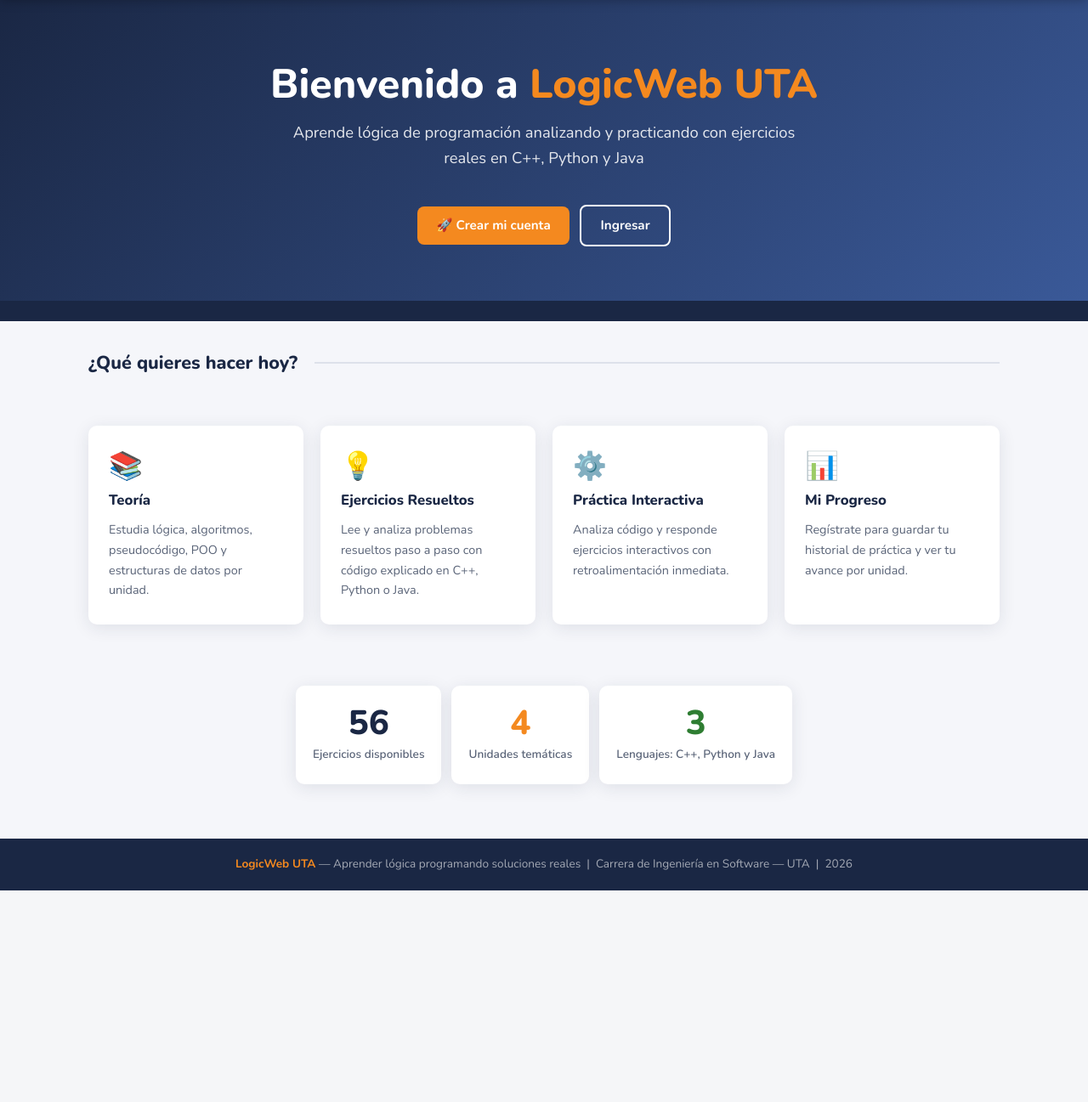
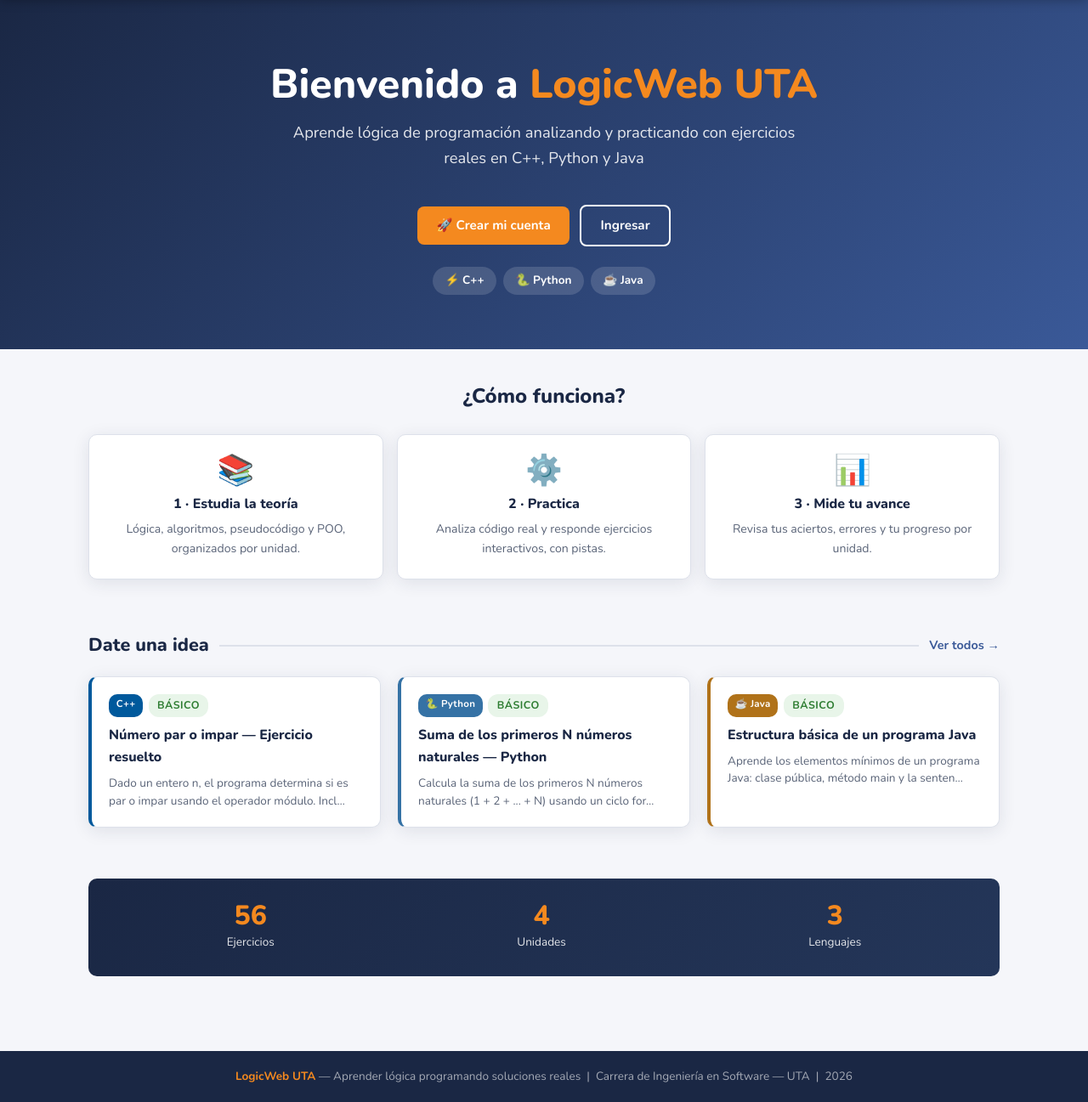
Before and after one commit to Osyanne/LogicWeb-UTA, a Django app: page / in a window 1280 px wide. Shown: the part 63-1360 px from the top of the page at 85% size. Before the commit the page ends 1111 px from the top, so only its background shows below. Run offline with Django 5.2, Linux system fonts and the light colour scheme; data comes from the database, SQL or seed files in the repository; some libraries are stand-ins or nearby versions.

Commit message:
feat(home): redisenar la home como portada (hero+chips, como funciona, destacados, stats)

```diff
--- /dev/null
+++ b/static/css/home.css
@@ -0,0 +1,91 @@
+/* ═══════════════════════════════════════════════════════
+   home.css — Portada de LogicWeb UTA
+   Usa las variables semanticas (claro + oscuro).
+   ═══════════════════════════════════════════════════════ */
+
+/* Chips de lenguaje en el hero (sobre el gradiente azul, en ambos temas) */
+.hero-langs { display: flex; gap: .5rem; justify-content: center; flex-wrap: wrap; margin-top: 1.5rem; }
+.hero-langs .lang-chip {
+  background: rgba(255,255,255,.14);
+  color: #fff;
+  padding: .35rem .9rem;
+  border-radius: 20px;
+  font-size: .85rem;
+  font-weight: 700;
+}
+
+/* Bloque de seccion */
+.home-section { padding: 2.25rem 0 .5rem; }
+.home-section-title { text-align: center; font-size: 1.5rem; font-weight: 800; color: var(--heading); margin-bottom: 1.5rem; }
+
+/* Encabezado de seccion con linea + enlace */
+.section-head { display: flex; align-items: center; gap: .75rem; margin: 1rem 0 1.1rem; }
+.section-head h2 { font-size: 1.35rem; font-weight: 800; color: var(--heading); }
+.section-head .linea { flex: 1; height: 2px; background: var(--border); }
+.section-head .ver-todos { color: var(--azul-claro); font-weight: 700; font-size: .9rem; white-space: nowrap; }
+
+/* Como funciona (3 pasos) */
+.pasos-grid { display: grid; grid-template-columns: repeat(3, 1fr); gap: 1rem; }
+.paso-card {
+  background: var(--surface);
+  border: 1px solid var(--border);
+  border-radius: var(--radio);
+  padding: 1.5rem 1.25rem;
+  text-align: center;
+  box-shadow: var(--shadow);
+  transition: var(--transicion);
+}
+.paso-card:hover { transform: translateY(-3px); box-shadow: var(--shadow-hover); }
+.paso-card .paso-icono { font-size: 2.2rem; line-height: 1; }
+.paso-card h3 { font-size: 1rem; font-weight: 800; color: var(--heading); margin: .55rem 0 .3rem; }
+.paso-card p { font-size: .88rem; color: var(--text-muted); }
+
+/* Ejercicios destacados */
+.destacados-grid { display: grid; grid-template-columns: repeat(3, 1fr); gap: 1.25rem; }
+.card-destacado {
+  background: var(--surface);
+  border: 1px solid var(--border);
+  border-left: 4px solid var(--azul-claro);
+  border-radius: var(--radio);
+  padding: 1.25rem;
+  box-shadow: var(--shadow);
+  transition: var(--transicion);
+  display: flex;
+  flex-direction: column;
+  gap: .5rem;
+  text-decoration: none;
+}
+.card-destacado:hover { transform: translateY(-3px); box-shadow: var(--shadow-hover); }
+.card-destacado.cpp    { border-left-color: #00599c; }
+.card-destacado.python { border-left-color: #3572a5; }
+.card-destacado.java   { border-left-color: #b07219; }
+.card-destacado .chips { display: flex; gap: .4rem; flex-wrap: wrap; }
+.card-destacado .titulo { font-weight: 800; color: var(--heading); font-size: 1rem; }
+.card-destacado .desc { font-size: .85rem; color: var(--text-muted); line-height: 1.5; }
+
+/* Chip de lenguaje (solido, color de marca; legible en ambos temas) */
+.chip-lang { color: #fff; font-size: .72rem; font-weight: 700; padding: .15rem .55rem; border-radius: 10px; letter-spacing: .3px; }
+.chip-lang.cpp    { background: #00599c; }
+.chip-lang.python { background: #3572a5; }
+.chip-lang.java   { background: #b07219; }
+
+/* Banner de stats */
+.stats-banner {
+  background: linear-gradient(135deg, var(--azul), var(--azul-medio));
+  border-radius: var(--radio);
+  padding: 1.75rem;
+  display: flex;
+  justify-content: space-around;
+  text-align: center;
+  color: #fff;
+  margin: 1rem 0;
+  gap: 1rem;
+  flex-wrap: wrap;
+}
+.stats-banner .num { font-size: 2rem; font-weight: 800; color: var(--naranja); line-height: 1; }
+.stats-banner .lbl { font-size: .85rem; opacity: .88; margin-top: .25rem; }
+
+/* Responsivo basico (el pulido movil completo es el sub-proyecto 3) */
+@media (max-width: 720px) {
+  .pasos-grid, .destacados-grid { grid-template-columns: 1fr; }
+}
--- a/templates/inicio/index.html
+++ b/templates/inicio/index.html
@@ -1,9 +1,14 @@
 {% extends 'base.html' %}
+{% load static %}
 {% block titulo %}Inicio{% endblock %}
+
+{% block head_extra %}
+<link rel="stylesheet" href="{% static 'css/home.css' %}">
+{% endblock %}
 
 {% block contenido %}
 
-<!-- ── Hero ── -->
+<!-- Hero -->
 <section class="hero">
   <h1>Bienvenido a <span>LogicWeb UTA</span></h1>
   <p>Aprende lógica de programación analizando y practicando con ejercicios reales en C++, Python y Java</p>
@@ -15,66 +20,75 @@
   {% else %}
     <a href="{% url 'ejercicios_interactivos' %}" class="btn btn-naranja">⚙️ Practicar ahora</a>
   {% endif %}
+  <div class="hero-langs">
+    <span class="lang-chip">⚡ C++</span>
+    <span class="lang-chip">🐍 Python</span>
+    <span class="lang-chip">☕ Java</span>
+  </div>
 </section>
 
-<!-- ── Unidades disponibles ── -->
-<div class="unidades-strip">
-  {% for u in unidades %}
-    <a href="{% url 'contenidos_lista' %}?unidad={{ u.unidad }}" class="badge-unidad">
-      U{{ u.unidad }}
-    </a>
-  {% endfor %}
-</div>
+<div class="container">
 
-<!-- ── Accesos rápidos ── -->
-<div class="container">
-  <h2 class="section-title">¿Qué quieres hacer hoy?</h2>
-  <div class="accesos-grid">
-    <a href="{% url 'contenidos_lista' %}" class="card-acceso">
-      <span class="icono">📚</span>
-      <h3>Teoría</h3>
-      <p>Estudia lógica, algoritmos, pseudocódigo, POO y estructuras de datos por unidad.</p>
-    </a>
-    <a href="{% url 'ejercicios_resueltos' %}" class="card-acceso">
-      <span class="icono">💡</span>
-      <h3>Ejercicios Resueltos</h3>
-      <p>Lee y analiza problemas resueltos paso a paso con código explicado en C++, Python o Java.</p>
-    </a>
-    <a href="{% url 'ejercicios_interactivos' %}" class="card-acceso">
-      <span class="icono">⚙️</span>
-      <h3>Práctica Interactiva</h3>
-      <p>Analiza código y responde ejercicios interactivos con retroalimentación inmediata.</p>
-    </a>
-    {% if user.is_authenticated %}
-    <a href="{% url 'mi_progreso' %}" class="card-acceso">
-      <span class="icono">📊</span>
-      <h3>Mi Progreso</h3>
-      <p>Revisa tus aciertos, errores y los ejercicios que has practicado.</p>
-    </a>
-    {% else %}
-    <a href="{% url 'registro' %}" class="card-acceso">
-      <span class="icono">📊</span>
-      <h3>Mi Progreso</h3>
-      <p>Regístrate para guardar tu historial de práctica y ver tu avance por unidad.</p>
-    </a>
-    {% endif %}
-  </div>
+  <!-- Cómo funciona -->
+  <section class="home-section">
+    <h2 class="home-section-title">¿Cómo funciona?</h2>
+    <div class="pasos-grid">
+      <div class="paso-card">
+        <div class="paso-icono">📚</div>
+        <h3>1 · Estudia la teoría</h3>
+        <p>Lógica, algoritmos, pseudocódigo y POO, organizados por unidad.</p>
+      </div>
+      <div class="paso-card">
+        <div class="paso-icono">⚙️</div>
+        <h3>2 · Practica</h3>
+        <p>Analiza código real y responde ejercicios interactivos, con pistas.</p>
+      </div>
+      <div class="paso-card">
+        <div class="paso-icono">📊</div>
+        <h3>3 · Mide tu avance</h3>
+        <p>Revisa tus aciertos, errores y tu progreso por unidad.</p>
+      </div>
+    </div>
+  </section>
 
-  <!-- ── Resumen del sistema ── -->
-  <div class="flex-gap mt-4 mb-3" style="justify-content:center;text-align:center">
-    <div class="stat-card" style="min-width:160px">
-      <div class="numero">{{ total_ejercicios }}</div>
-      <div class="etiqueta">Ejercicios disponibles</div>
+  <!-- Ejercicios destacados -->
+  {% if destacados %}
+  <section class="home-section">
+    <div class="section-head">
+      <h2>Date una idea</h2>
+      <span class="linea"></span>
+      <a href="{% url 'ejercicios_resueltos' %}" class="ver-todos">Ver todos →</a>
     </div>
-    <div class="stat-card naranja" style="min-width:160px">
-      <div class="numero">4</div>
-      <div class="etiqueta">Unidades temáticas</div>
+    <div class="destacados-grid">
+      {% for ej in destacados %}
+        {% if ej.categoria == 'resuelto' %}
+        <a href="{% url 'resuelto_detalle' ej.pk %}" class="card-destacado {{ ej.lenguaje }}">
+        {% else %}
+        <a href="{% url 'interactivo_detalle' ej.pk %}" class="card-destacado {{ ej.lenguaje }}">
+        {% endif %}
+          <div class="chips">
+            {% if ej.lenguaje == 'python' %}<span class="chip-lang python">🐍 Python</span>
+            {% elif ej.lenguaje == 'java' %}<span class="chip-lang java">☕ Java</span>
+            {% else %}<span class="chip-lang cpp">C++</span>{% endif %}
+            <span class="chip chip-{{ ej.dificultad }}">{{ ej.get_dificultad_display }}</span>
+          </div>
+          <div class="titulo">{{ ej.titulo }}</div>
+          <div class="desc">{{ ej.enunciado|truncatechars:90 }}</div>
+        </a>
+      {% endfor %}
     </div>
-    <div class="stat-card verde" style="min-width:160px">
-      <div class="numero">3</div>
-      <div class="etiqueta">Lenguajes: C++, Python y Java</div>
+  </section>
+  {% endif %}
+
+  <!-- Banner de stats -->
+  <section class="home-section">
+    <div class="stats-banner">
+      <div><div class="num">{{ total_ejercicios }}</div><div class="lbl">Ejercicios</div></div>
+      <div><div class="num">{{ num_unidades }}</div><div class="lbl">Unidades</div></div>
+      <div><div class="num">3</div><div class="lbl">Lenguajes</div></div>
     </div>
-  </div>
+  </section>
+
 </div>
 
 {% endblock %}
```
